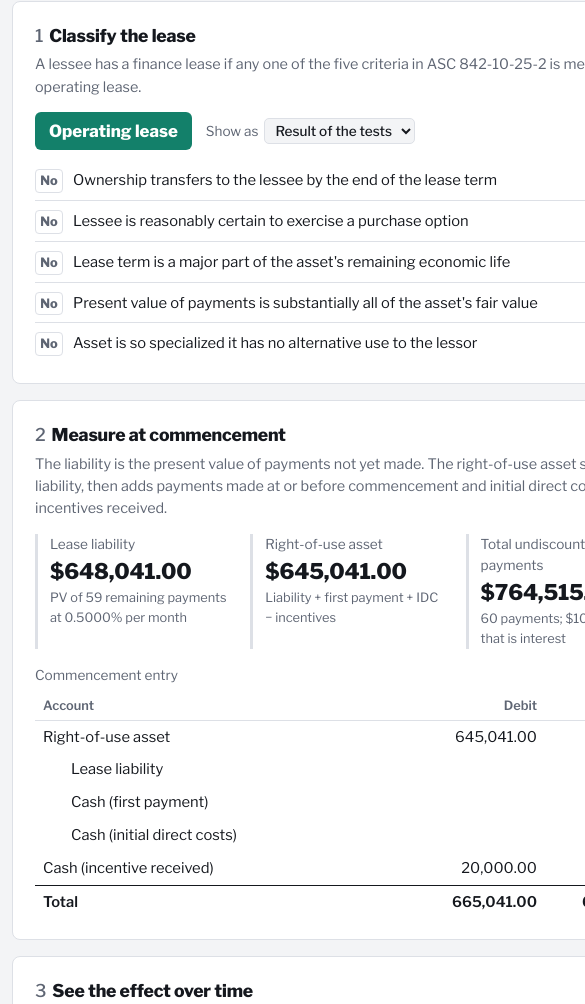
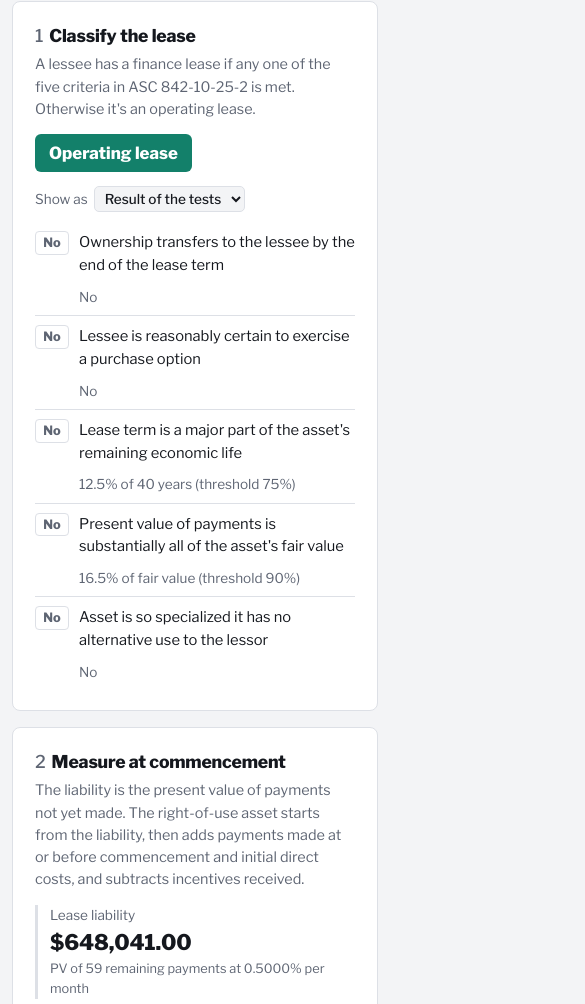
Before and after one commit to weisgavin111-a11y/accounting-puzzle, a website: page index.html in a window 390 px wide. Shown: the part 1084-2088 px from the top of the page, 585 px wide, since content can reach past the window. Drawn offline with nearby package versions, Linux system fonts and the light colour scheme.

Commit message:
Fix layout width on phones
Co-Authored-By: Claude Opus 5.5 <noreply@anthropic.com>
Claude-Session: https://claude.ai/code/session_012aGrhMnySrB5zCiHWFGcZ3

```diff
--- a/index.html
+++ b/index.html
@@ -58,7 +58,7 @@ input:focus-visible, select:focus-visible, button:focus-visible { outline: 2px s
 .conventions p { margin: 0 0 6px; }
 
 /* Workpaper */
-main { display: grid; gap: 16px; }
+main { display: grid; grid-template-columns: minmax(0, 1fr); gap: 16px; }
 .card { background: var(--panel); border: 1px solid var(--line); border-radius: 8px; padding: 20px 22px; }
 h2 { font-size: 1.1rem; font-weight: 800; margin: 0 0 4px; letter-spacing: -0.01em; }
 .step { color: var(--muted); font-weight: 500; margin-right: 6px; }
@@ -126,6 +126,8 @@ table.sched { border-collapse: collapse; width: 100%; font-size: .85rem; min-wid
 @media (max-width: 900px) {
   .app { grid-template-columns: minmax(0, 1fr); padding: 12px; }
   main { min-width: 0; }
+  ol.tests li { grid-template-columns: 34px 1fr; }
+  .tests .detail { grid-column: 2; text-align: left; }
   aside.facts { position: static; max-height: none; }
   .charts { grid-template-columns: 1fr; }
 }
```
